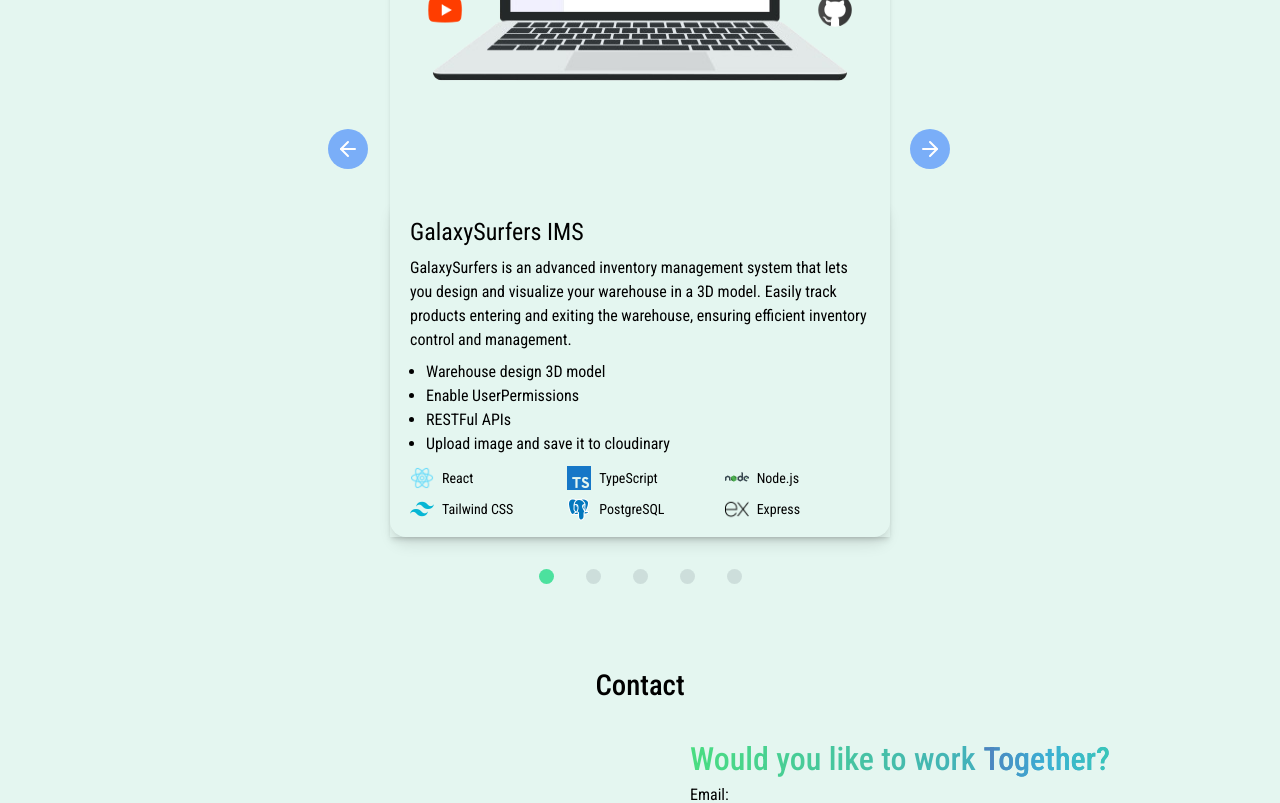
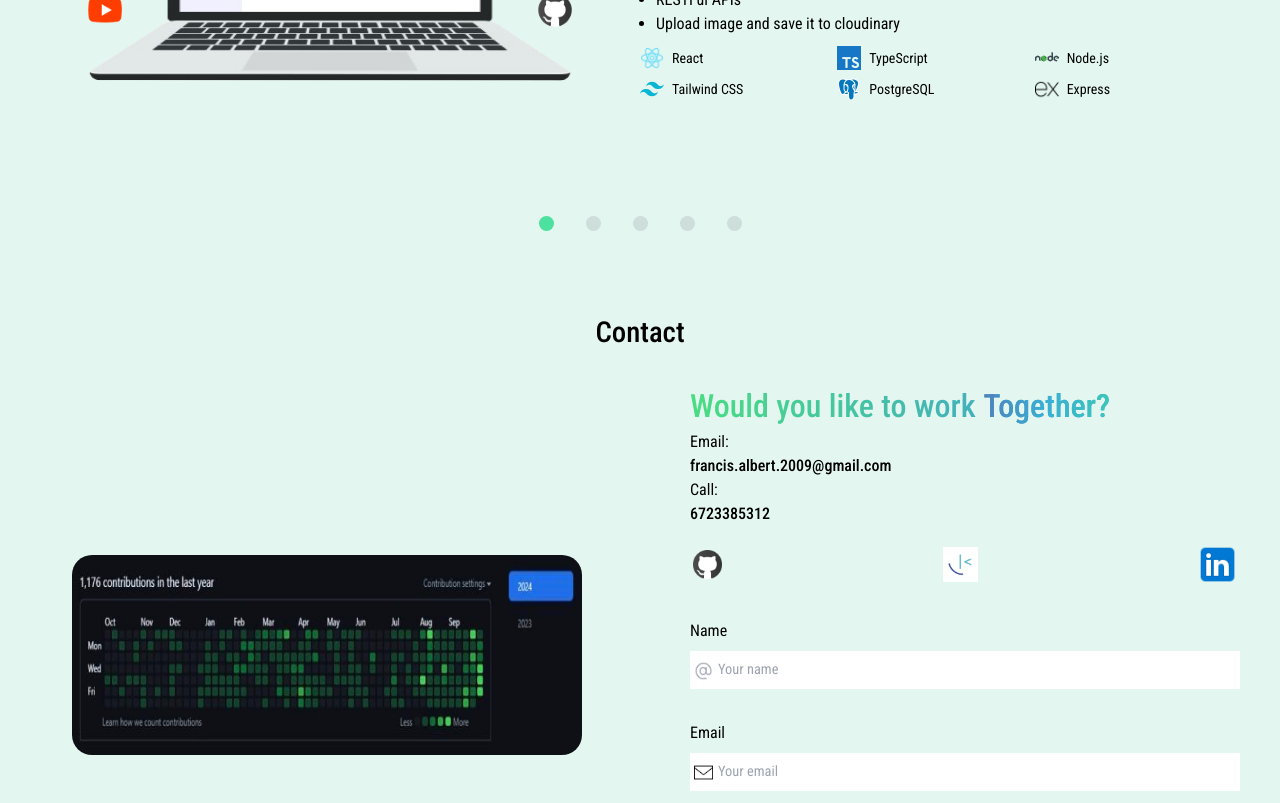
Before and after one commit to Francis7575/My-Portfolio, a React (Vite) app: page / in a window 1280 px wide. Shown: the part 1760-2563 px from the top of the page. Built offline with nearby package versions, Linux system fonts and the light colour scheme.

Commit message:
updated project and contact sections

```diff
--- a/src/components/Projects.tsx
+++ b/src/components/Projects.tsx
@@ -4,8 +4,6 @@ import youtubeIcon from "/assets/icon-youtube.png"
 import { motion, AnimatePresence } from "framer-motion";
 import { ProjectsList } from "../utils/constants";
 import { useState } from "react";
-import { ArrowLeft } from "lucide-react"
-import { ArrowRight } from "lucide-react"
 
 const Projects = () => {
   const [selectedIndex, setSelectedIndex] = useState<number>(0);
@@ -45,7 +43,7 @@ const Projects = () => {
       >
         Projects
       </motion.h2>
-      <motion.div className="px-4 md:px-8 xl:px-0 gap-x-7 max-w-[500px] mx-auto"
+      <motion.div className="px-4 md:px-8 xl:px-0 gap-x-7"
         whileInView={{ opacity: 1, x: 0 }}
         initial={{ opacity: 0, x: 100 }}
         transition={{ duration: 1.5 }}
@@ -53,17 +51,17 @@ const Projects = () => {
         <AnimatePresence mode='wait' >
           {ProjectsList.map((item, idx) =>
             selectedIndex === idx ? (
-              <div key={idx} className="relative shadow-md ">
+              <div key={idx} className="relative">
                 <motion.div
                   custom={direction}
-                  className="mx-auto w-full mb-8 md:mx-0 flex flex-col max-w-[420px] md:max-w-none"
+                  className="mx-auto w-full md:mx-0 md:flex md:items-center max-w-[420px] md:max-w-none"
                   variants={projectVariants}
                   initial="hidden"
                   animate="visible"
                   exit="exit"
                   transition={{ duration: 0.5, ease: "easeInOut" }}
                 >
-                  <div className="relative">
+                  <div className="relative flex-1">
                     <a href={item.liveLink} target="_blank">
                       <img
                         className="rounded-t-2xl hover:opacity-50 h-[350px] md:h-[480px] w-full"
@@ -76,7 +74,7 @@ const Projects = () => {
                         href='https://www.youtube.com/watch?v=Sp2cpRGX1OY'
                         target="_blank">
                         <img
-                          className="max-w-[40px] hover:opacity-90 absolute left-[27px] md:left-[35px] top-[190px] md:top-[270px]"
+                          className="max-w-[40px] hover:opacity-90 absolute left-[27px] md:left-[28px] lg:left-[45px] top-[190px] md:top-[270px]"
                           alt="Youtube"
                           src={youtubeIcon}
                         />
@@ -89,7 +87,7 @@ const Projects = () => {
                       <img
                         src={githubIcon}
                         alt="Github"
-                        className="max-w-[40px] hover:opacity-90 absolute top-[190px] md:top-[270px] right-[27px] md:right-[35px]"
+                        className="max-w-[40px] hover:opacity-90 absolute top-[190px] md:top-[270px] right-[27px] md:right-[28px] lg:right-[45px]"
                       />
                     </a>
                     <a href={item.liveLink} target="_blank">
@@ -100,7 +98,7 @@ const Projects = () => {
                       />
                     </a>
                   </div>
-                  <div className="px-5 shadow-lg py-4 rounded-b-2xl flex-grow flex flex-col">
+                  <div className="px-5 py-4 rounded-b-2xl flex-1 flex flex-col">
                     <h2 className="text-2xl">{item.name}</h2>
                     <div className="mt-2">
                       <p>{item.description}</p>
@@ -127,23 +125,6 @@ const Projects = () => {
                     </div>
                   </div>
                 </motion.div>
-                <div className="hidden md:block">
-                  <button
-                    onClick={() => selectProject(selectedIndex - 1, "left")}
-                    aria-label="Previous Project"
-                    className="size-[40px] absolute left-[-62px] top-[50%] bg-gray-300 rounded-full bg-second-blue hover:opacity-70 text-white flex justify-center items-center"
-                  >
-                    <ArrowLeft />
-                  </button>
-                  <button
-                    onClick={() => selectProject(selectedIndex + 1, "right")}
-                    aria-label="Next Project"
-                    className="size-[40px] bg-second-blue absolute right-[-60px] top-[50%] text-white flex justify-center items-center rounded-full hover:opacity-70"
-
-                  >
-                    <ArrowRight />
-                  </button>
-                </div>
               </div>
             ) : null
           )}
--- a/src/components/contact/Contact.tsx
+++ b/src/components/contact/Contact.tsx
@@ -214,8 +214,8 @@ const ContactForm: React.FC = () => {
 					whileInView={{ opacity: 1, x: 0 }}
 					initial={{ opacity: 0, x: -100 }}
 					transition={{ duration: 1.5 }}
-					className='basis-3/6 lg:flex lg:justify-start hidden mb-[4rem] pr-12 pl-8'>
-						<img src={GithubHistory} alt="Github History" className='h-[200px] max-w-[450px] rounded-[20px]'/>
+					className='basis-3/6 lg:flex lg:justify-start hidden mb-[4rem] pl-8'>
+						<img src={GithubHistory} alt="Github History" className='h-[200px] max-w-[510px] rounded-[20px]'/>
 					{/* <ModelViewer path={`/assets/test.glb`} scale={[5, 5, 5]} position={[0.2, 0.2, 0.2]} cameraPosition={[0, 0, 6]} /> */}
 				</motion.div>
 			</div>
```
